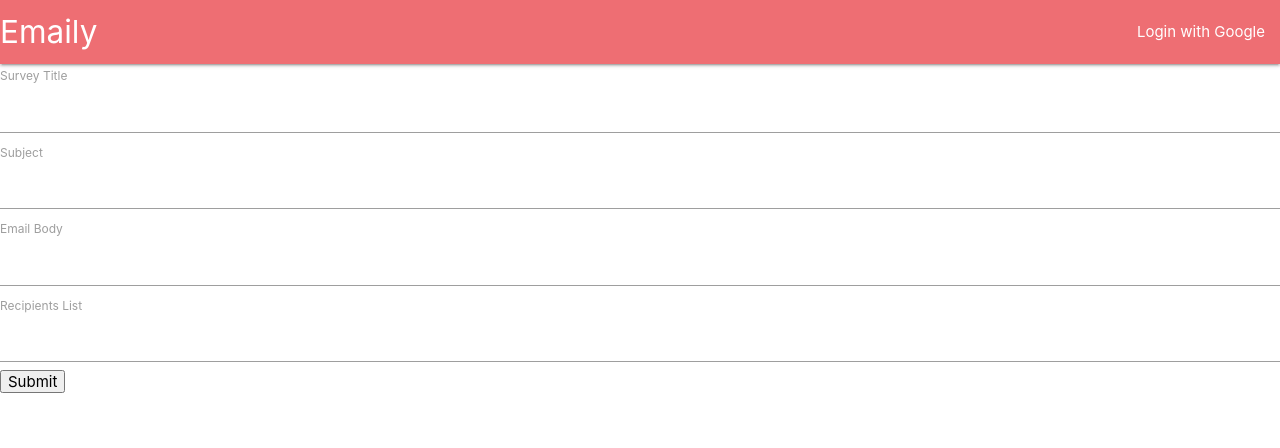
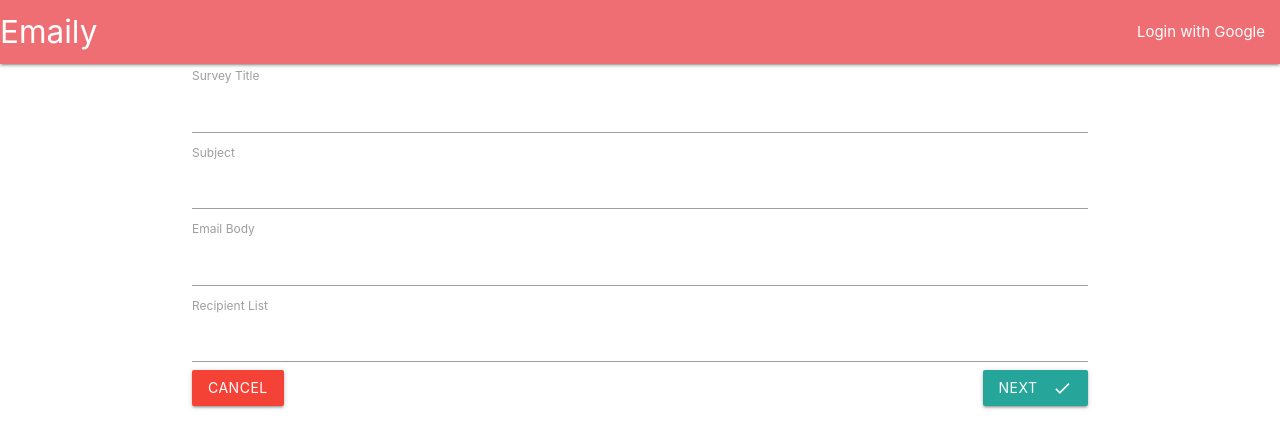
Before and after one commit to fhernand0705/emaily-api-node, a React (Create React App) app in the folder client/: page /surveys/new in a window 1280 px wide. Shown: the top 448 px of the page. Built offline with nearby package versions, Linux system fonts and the light colour scheme; no server answers.

Commit message:
customized form and added some margin to the root component

```diff
--- a/client/package.json
+++ b/client/package.json
@@ -8,6 +8,7 @@
     "@testing-library/user-event": "^7.2.1",
     "axios": "^0.19.2",
     "http-proxy-middleware": "^1.0.5",
+    "lodash": "^4.17.19",
     "materialize-css": "^1.0.0",
     "react": "^16.13.1",
     "react-dom": "^16.13.1",
--- a/client/src/components/App.jsx
+++ b/client/src/components/App.jsx
@@ -1,5 +1,5 @@
 import React, { useEffect } from 'react';
-import { Route, Switch } from 'react-router-dom';
+import { Route } from 'react-router-dom';
 import { useDispatch } from 'react-redux';
 
 import Navbar from './Navbar';
@@ -21,11 +21,11 @@ function App() {
     return (
         <React.Fragment>
             <Navbar />
-            <Switch>
+            <div className="container">
                 <Route exact path="/"  component={Home} />
                 <Route exact path="/surveys" component={Dashboard} />
                 <Route path="/surveys/new" component={SurveyNew}/>
-            </Switch>
+            </div>
         </React.Fragment>
     )
 }
--- a/client/src/components/surveys/SurveyForm.jsx
+++ b/client/src/components/surveys/SurveyForm.jsx
@@ -1,26 +1,36 @@
 import React from 'react';
+import { Link } from 'react-router-dom';
 import { reduxForm, Field } from 'redux-form';
-
 import SurveyField from './SurveyField';
 
+const FIELDS = [
+    { label: 'Survey Title', name: 'title' },
+    { label: 'Subject', name: 'subject' },
+    { label: 'Email Body', name: 'body' },
+    { label: 'Recipient List', name: 'emails' },
+];
+
 function SurveyForm(props) {
+    const { handleSubmit } = props;
+
     const renderFields = () => {
-        return (
-            <div>
-                <Field label="Survey Title" type="text" name="title" component={SurveyField}/>
-                <Field label="Subject" type="text" name="subject" component={SurveyField}/>
-                <Field label="Email Body" type="text" name="body" component={SurveyField}/>
-                <Field label="Recipients List" type="text" name="recipients" component={SurveyField}/>
-            </div>
-        )
+        return FIELDS.map(({label, name}) => {
+            return (
+                <Field key={name} component={SurveyField} type="text" label={label} name={name}/>
+            )
+        })
     }
-    const { handleSubmit } = props;
+
     return (
         <div>
             <form onSubmit={handleSubmit(values => console.log(values))}>
                 {renderFields()}
 
-                <button type="submit">Submit</button>
+                <Link to="/surveys" className="btn waves-effect waves-light left red">Cancel</Link>
+
+                <button type="submit" className="btn waves-effect waves-light right">Next
+                <i class="material-icons right">done</i>
+                </button>
             </form>
         </div>
     )
```
